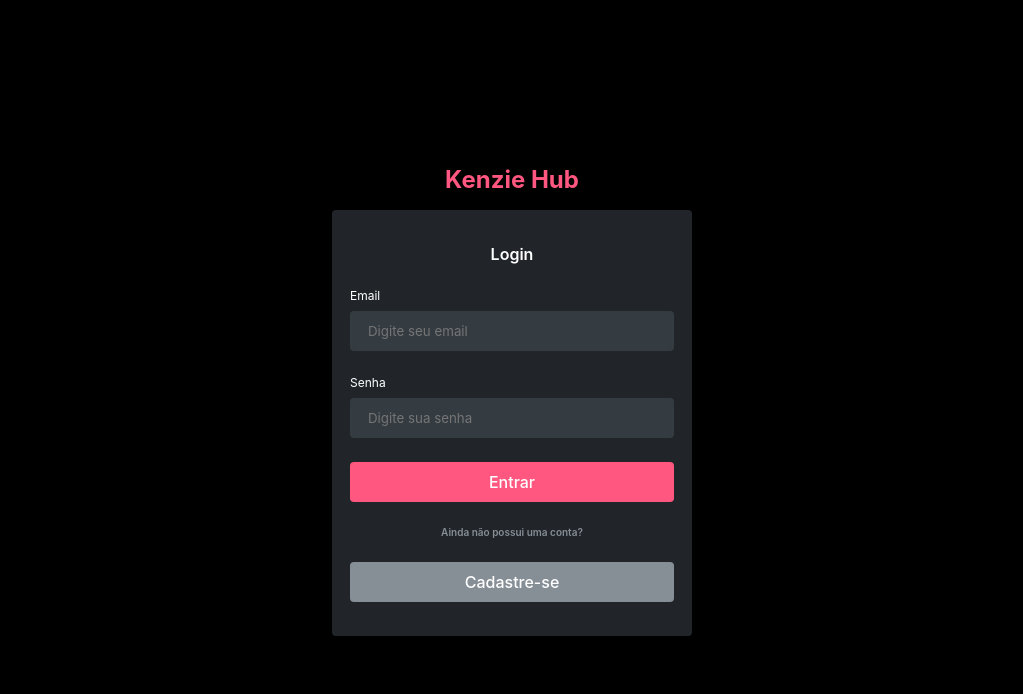
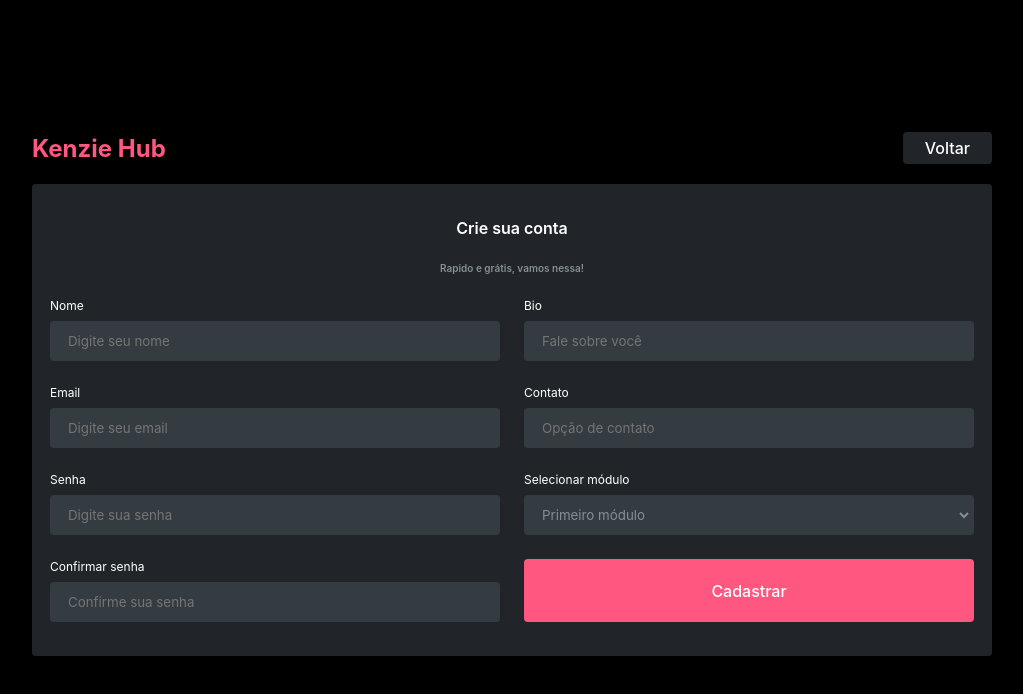
Before and after one commit to Typhonn003/tech_hub, a React (Vite) app: page /register in a window 1280 px wide. Before the commit this address led to /login. Shown: the top 694 px of the page, without its empty margins (128-1151 px from the left). Built offline with nearby package versions, Linux system fonts and the light colour scheme.

Commit message:
refactoring: register page, context, hooks

```diff
--- a/src/App.tsx
+++ b/src/App.tsx
@@ -1,7 +1,7 @@
 import "react-toastify/dist/ReactToastify.css";
 import { ToastContainer } from "react-toastify";
 import { AuthProvider } from "./contexts/authContext";
-import { AllRoutes } from "./routes";
+import { AllRoutes } from "./routes/allRoutes";
 
 export function App() {
   return (
--- a/src/contexts/index.ts
+++ b/src/contexts/index.ts
@@ -1,3 +1,4 @@
 import { AuthContext } from "./authContext";
+import { RegisterContext } from "./registerContext";
 
-export { AuthContext };
+export { AuthContext, RegisterContext };
--- /dev/null
+++ b/src/contexts/registerContext.tsx
@@ -0,0 +1,44 @@
+import { ReactNode, createContext, useState } from "react";
+import { useNavigate } from "react-router-dom";
+import { toast } from "react-toastify";
+import { api } from "../services/api";
+import { RegisterData } from "../interfaces/register";
+
+interface RegisterProviderProps {
+  children: ReactNode;
+}
+
+interface RegisterContextValues {
+  registerUser: (value: RegisterData) => void;
+  loading: boolean;
+}
+
+export const RegisterContext = createContext<RegisterContextValues>(
+  {} as RegisterContextValues
+);
+
+export function RegisterProvider({ children }: RegisterProviderProps) {
+  const [loading, setLoading] = useState<boolean>(false);
+  const navigate = useNavigate();
+
+  const registerUser = async (userData: RegisterData) => {
+    try {
+      setLoading(true);
+      await api.post("users", userData);
+      toast.success("Conta criada com sucesso");
+
+      setTimeout(() => navigate("/login"), 4500);
+    } catch (error) {
+      console.error(error);
+      toast.error("Email já cadastrado");
+    } finally {
+      setLoading(false);
+    }
+  };
+
+  return (
+    <RegisterContext.Provider value={{ registerUser, loading }}>
+      {children}
+    </RegisterContext.Provider>
+  );
+}
--- a/src/hooks/index.ts
+++ b/src/hooks/index.ts
@@ -1,3 +1,4 @@
 import { useAuth } from "./useAuth";
+import { useRegister } from "./useRegister";
 
-export { useAuth };
+export { useAuth, useRegister };
--- /dev/null
+++ b/src/hooks/useRegister.ts
@@ -0,0 +1,7 @@
+import { useContext } from "react";
+import { RegisterContext } from "../contexts";
+
+export const useRegister = () => {
+  const authContext = useContext(RegisterContext);
+  return authContext;
+};
--- /dev/null
+++ b/src/interfaces/register.ts
@@ -0,0 +1,7 @@
+export interface RegisterData {
+  name: string;
+  email: string;
+  password: string;
+  bio: string;
+  contact: string;
+}
--- a/src/pages/register/index.jsx
+++ b/src/pages/register/register.tsx
@@ -1,25 +1,37 @@
+import { useForm } from "react-hook-form";
+import { yupResolver } from "@hookform/resolvers/yup";
+import { registerSchema } from "../../schemas";
+import { useRegister } from "../../hooks";
 import { StyledDiv, StyledHeader, StyledSpacer } from "./style";
-import { StyledLink } from "../../components/Button/Medium";
-import { Input } from "../../components/Input/Default";
-import { Select } from "../../components/Input/Select";
-import { PrimaryButton } from "../../components/Button/Default";
-import { useContext } from "react";
-import { RegisterContext } from "../../contexts/RegisterContext";
+import {
+  Input,
+  PrimaryButton,
+  Select,
+  StyledLinkMedium,
+} from "../../components";
 
 export function RegisterPage() {
+  const { registerUser, loading } = useRegister();
 
-  const { loading, errors, register, handleSubmit, userRegister } = useContext(RegisterContext)
+  const {
+    register,
+    handleSubmit,
+    formState: { errors },
+  } = useForm({
+    mode: "onChange",
+    resolver: yupResolver(registerSchema),
+  });
 
   return (
     <StyledDiv>
       <div className="container">
         <StyledHeader>
           <h1 className="title1">Kenzie Hub</h1>
-          <StyledLink to={"/login"}>Voltar</StyledLink>
+          <StyledLinkMedium to={"/login"}>Voltar</StyledLinkMedium>
         </StyledHeader>
 
         <main>
-          <form onSubmit={handleSubmit(userRegister)}>
+          <form onSubmit={handleSubmit(registerUser)}>
             <h2 className="title2">Crie sua conta</h2>
             <p>Rapido e grátis, vamos nessa!</p>
             <div>
@@ -30,7 +42,11 @@ export function RegisterPage() {
                   label="Nome"
                   register={register("name")}
                   placeholder="Digite seu nome"
-                  error={errors.name?.message && <span aria-label="error">{errors.name.message}</span>}
+                  error={
+                    errors.name?.message && (
+                      <span aria-label="error">{errors.name.message}</span>
+                    )
+                  }
                   disabled={loading}
                 />
                 <Input
@@ -39,7 +55,11 @@ export function RegisterPage() {
                   label="Email"
                   register={register("email")}
                   placeholder="Digite seu email"
-                  error={errors.email?.message && <span aria-label="error">{errors.email.message}</span>}
+                  error={
+                    errors.email?.message && (
+                      <span aria-label="error">{errors.email.message}</span>
+                    )
+                  }
                   disabled={loading}
                 />
                 <Input
@@ -48,7 +68,11 @@ export function RegisterPage() {
                   label="Senha"
                   register={register("password")}
                   placeholder="Digite sua senha"
-                  error={errors.password?.message && <span aria-label="error">{errors.password.message}</span>}
+                  error={
+                    errors.password?.message && (
+                      <span aria-label="error">{errors.password.message}</span>
+                    )
+                  }
                   disabled={loading}
                 />
                 <Input
@@ -57,7 +81,13 @@ export function RegisterPage() {
                   label="Confirmar senha"
                   register={register("confirm_password")}
                   placeholder="Confirme sua senha"
-                  error={errors.confirm_password?.message && <span aria-label="error">{errors.confirm_password.message}</span>}
+                  error={
+                    errors.confirm_password?.message && (
+                      <span aria-label="error">
+                        {errors.confirm_password.message}
+                      </span>
+                    )
+                  }
                   disabled={loading}
                 />
               </StyledSpacer>
@@ -68,7 +98,11 @@ export function RegisterPage() {
                   label="Bio"
                   register={register("bio")}
                   placeholder="Fale sobre você"
-                  error={errors.bio?.message && <span aria-label="error">{errors.bio.message}</span>}
+                  error={
+                    errors.bio?.message && (
+                      <span aria-label="error">{errors.bio.message}</span>
+                    )
+                  }
                   disabled={loading}
                 />
                 <Input
@@ -77,7 +111,11 @@ export function RegisterPage() {
                   label="Contato"
                   register={register("contact")}
                   placeholder="Opção de contato"
-                  error={errors.contact?.message && <span aria-label="error">{errors.contact.message}</span>}
+                  error={
+                    errors.contact?.message && (
+                      <span aria-label="error">{errors.contact.message}</span>
+                    )
+                  }
                   disabled={loading}
                 />
                 <Select
--- a/src/routes/index.tsx
+++ b/src/routes/allRoutes.tsx
@@ -6,12 +6,14 @@ import { UserProvider } from "../contexts/UserContext";
 import { DashboardPage } from "../pages/dashboard";
 import { RegisterPage } from "../pages/register"; */
 import { LoginPage } from "../pages";
+import { RegisterProvider } from "../contexts/registerContext";
+import { RegisterPage } from "../pages/register/register";
 
 export function AllRoutes() {
   return (
     <Routes>
       <Route path="/login" element={<LoginPage />} />
-      {/* <Route
+      <Route
         path="/register"
         element={
           <RegisterProvider>
@@ -19,7 +21,7 @@ export function AllRoutes() {
           </RegisterProvider>
         }
       />
-      <Route element={<ProtectedRoutes />}>
+      {/* <Route element={<ProtectedRoutes />}>
         <Route
           path="/dashboard"
           element={
--- a/src/schemas/register.ts
+++ b/src/schemas/register.ts
@@ -33,4 +33,5 @@ export const registerSchema = yup.object().shape({
     .required("Opção de contato obrigatório*")
     .min(10, "Pelo menos 10 caracteres")
     .max(50, "Máximo de 50 caracteres"),
+  course_module: yup.string(),
 });
```
Also changed, not shown: src/contexts/RegisterContext.js (deleted, +0 -51 lines), src/pages/register/style.ts (renamed from src/pages/register/style.js).
